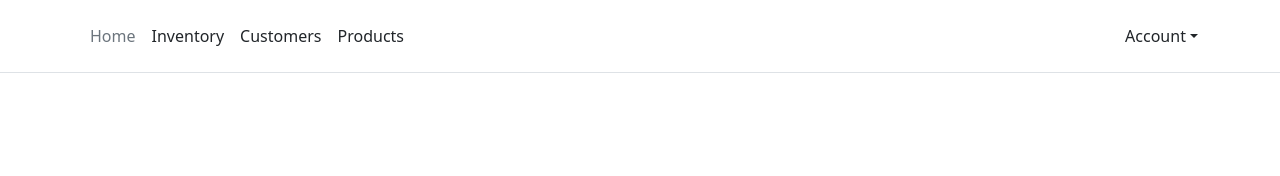
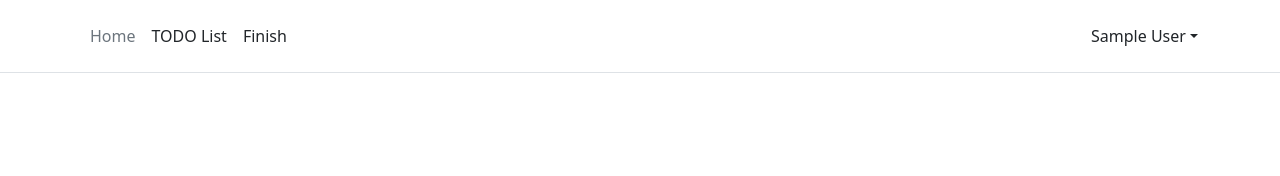
Before and after one commit to A-Trendafilov/TODO-List, a Flask app: page / in a window 1280 px wide. Shown: the top 176 px of the page. Run offline with Flask 3, Linux system fonts and the light colour scheme; the visitor is signed in with stand-in values (Sample User, id 1); some libraries are stand-ins or nearby versions.

Commit message:
add main.css file.

```diff
--- a/templates/base.html
+++ b/templates/base.html
@@ -19,6 +19,10 @@
   <!-- Bootstrap CSS -->
   <link href="https://cdn.jsdelivr.net/npm/bootstrap@5.3.3/dist/css/bootstrap.min.css" rel="stylesheet"
         integrity="sha384-QWTKZyjpPEjISv5WaRU9OFeRpok6YctnYmDr5pNlyT2bRjXh0JMhjY6hW+ALEwIH" crossorigin="anonymous">
+  <!-- Font Awesome CSS -->
+  <link href="https://cdnjs.cloudflare.com/ajax/libs/font-awesome/5.15.4/css/all.min.css" rel="stylesheet">
+  <!-- MAIN CSS -->
+  <link href="{{ url_for('static', filename='css/main.css')}}" rel="stylesheet">
 
 </head>
 <body>
@@ -29,15 +33,16 @@
 
       <ul class="nav col-12 col-lg-auto me-lg-auto mb-2 justify-content-center mb-md-0">
         <li><a href="{{ url_for('home') }}" class="nav-link px-2 link-secondary">Home</a></li>
-        <li><a href="#" class="nav-link px-2 link-dark">Inventory</a></li>
-        <li><a href="#" class="nav-link px-2 link-dark">Customers</a></li>
-        <li><a href="#" class="nav-link px-2 link-dark">Products</a></li>
+        {% if current_user.is_authenticated %}
+        <li><a href="{{ url_for('tasks') }}" class="nav-link px-2 link-dark">TODO List</a></li>
+        <li><a href="#" class="nav-link px-2 link-dark">Finish</a></li>
+        {% endif %}
       </ul>
 
       <div class="dropdown text-end">
         {% if current_user.is_authenticated %}
         <a href="#" class="d-block link-dark text-decoration-none dropdown-toggle" id="dropdownUser1"
-           data-bs-toggle="dropdown" aria-expanded="false">Account</a>
+           data-bs-toggle="dropdown" aria-expanded="false">{{ current_user.name }}</a>
         <ul class="dropdown-menu text-small" aria-labelledby="dropdownUser1">
           <li><a class="dropdown-item" href="#">New project...</a></li>
           <li><a class="dropdown-item" href="#">Settings</a></li>
@@ -60,6 +65,7 @@
   </div>
 </header>
 <!-- End Header -->
+
 <!-- Flash Msgs -->
 <div>
   {% with messages = get_flashed_messages(with_categories=True) %}
@@ -89,9 +95,11 @@
   {% endwith %}
 </div>
 <!-- End Flash Msgs -->
+
 {% block content %}
 <!-- MAIN CONTENT BLOCK -->
 {% endblock %}
+
 <!-- ======= Footer ======= -->
 <footer class="py-3 my-4">
   <ul class="nav justify-content-center border-bottom pb-3 mb-3">
@@ -111,5 +119,6 @@
         integrity="sha384-0pUGZvbkm6XF6gxjEnlmuGrJXVbNuzT9qBBavbLwCsOGabYfZo0T0to5eqruptLy"
         crossorigin="anonymous"></script>
 
+
 </body>
 </html>
```
